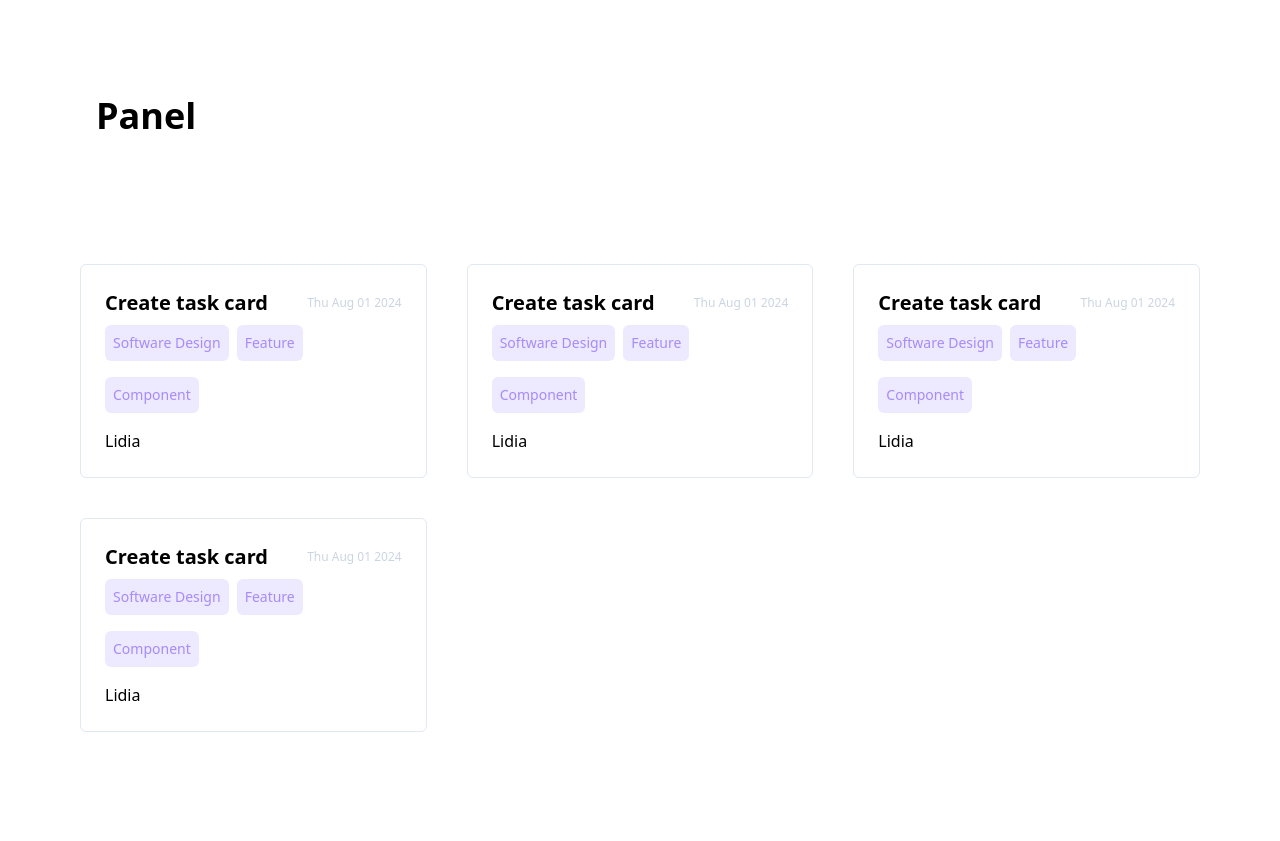
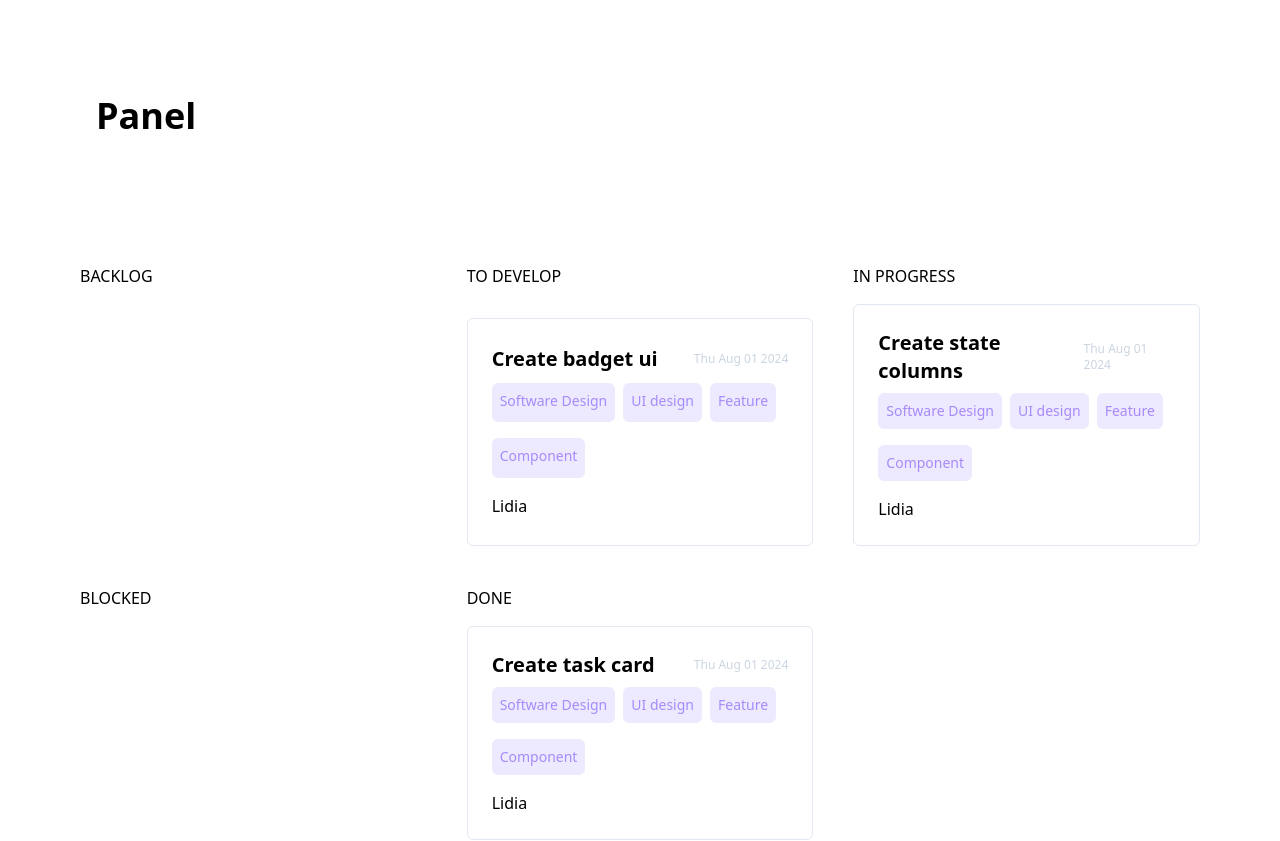
Before and after one commit to abluedev/vitodo, a React (Vite) app: page / in a window 1280 px wide. Shown: the top 841 px of the page. Before the commit the page ends 812 px from the top, so only its background shows below. Built offline with nearby package versions, Linux system fonts and the light colour scheme.

Commit message:
feat: create columns, organizer and state components

```diff
--- a/src/App.tsx
+++ b/src/App.tsx
@@ -1,9 +1,8 @@
 import './App.css'
 import {Header} from "./components/header/header.tsx";
 import {Title} from "./components/title/title.tsx";
-import {Card} from "./components/card/card.tsx";
-import {TaskComponent} from "./features/task/ui/task.component.tsx";
 import {Board} from "./components/board/board.tsx";
+import {Organizer} from "./features/Organizer/ui/organizer.tsx";
 
 function App() {
 
@@ -15,19 +14,28 @@ function App() {
             </Title>
         </Header>
         <section className="mt-28">
-            <Board>
+            <Board className="grid grid-cols-12 gap-10">
+                <Organizer></Organizer>
+
+                {/*<section className="col-span-12 md:col-span-6 lg:col-span-4 gap-2">
+                    <p className="uppercase">Todo</p>
                     <Card>
                         <TaskComponent title="Create task card" tags={['Software Design','Feature', 'Component']} date={new Date().toDateString()} inCharge={['Lidia']} />
                     </Card>
+                </section>
+                <section className="col-span-12 md:col-span-6 lg:col-span-4 gap-2">
+                    <p>In progress</p>
                     <Card>
                         <TaskComponent title="Create task card" tags={['Software Design','Feature', 'Component']} date={new Date().toDateString()} inCharge={['Lidia']} />
                     </Card>
+                </section>
+
+                <section className="col-span-12 md:col-span-6 lg:col-span-4 gap-2">
+                    <p> Done </p>
                     <Card>
                         <TaskComponent title="Create task card" tags={['Software Design','Feature', 'Component']} date={new Date().toDateString()} inCharge={['Lidia']} />
                     </Card>
-                <Card>
-                    <TaskComponent title="Create task card" tags={['Software Design','Feature', 'Component']} date={new Date().toDateString()} inCharge={['Lidia']} />
-                </Card>
+                   </section>*/}
             </Board>
 
         </section>
--- a/src/components/board/board.tsx
+++ b/src/components/board/board.tsx
@@ -1,7 +1,7 @@
-import {ReactNode} from "react";
+import {ComponentProps} from "../types.ts";
 
-export const Board = ({children }:{ children: ReactNode}) => {
-    return (<div className="grid grid-cols-12 gap-10">
+export const Board = ({className, children }:ComponentProps) => {
+    return (<div className={className}>
                 { children }
             </div>)
 }
--- /dev/null
+++ b/src/components/board/column/column.tsx
@@ -0,0 +1,7 @@
+import {ComponentProps} from "../../types.ts";
+
+export const Column = ({ className, children}: ComponentProps) => {
+    return (<section className={ className }>
+        { children }
+            </section>)
+}
--- a/src/components/card/card.tsx
+++ b/src/components/card/card.tsx
@@ -1,7 +1,7 @@
 import {ReactNode} from "react";
 
 export const Card = ({ children }: { children: ReactNode }) => {
-    return (<div className="p-6 border border-slate-200 rounded-md hover:border-slate-400 hover:cursor-pointer hover:bg-slate-50 flex flex-wrap gap-2 col-span-4">
+    return (<div className="p-6 border border-slate-200 rounded-md hover:border-slate-400 hover:cursor-pointer hover:bg-slate-50 flex flex-wrap gap-2">
         { children }
     </div>)
 }
--- /dev/null
+++ b/src/features/Organizer/ui/organizer.tsx
@@ -0,0 +1,25 @@
+import {Column} from "../../../components/board/column/column.tsx";
+import {Card} from "../../../components/card/card.tsx";
+import {TaskComponent} from "../../Task/ui/task.component.tsx";
+import {GetStates, StateProps} from "../../State/domain/State.ts";
+import {State} from "../../State/ui/state.component.tsx";
+import {GetTasks, Task} from "../../Task/domain/Task.ts";
+
+export const Organizer = () => {
+    return (
+        <>
+            { GetStates().map( (stateColumn: StateProps) => {
+                return (
+                    <Column className="col-span-12 md:col-span-6 lg:col-span-4 gap-4 flex flex-wrap gap">
+                        <State state={stateColumn} />
+                        { GetTasks().map(({title, state, date, tags, inCharge}: Task) => {
+                            return   stateColumn ===  state && <Card>
+                                <TaskComponent state={state} title={title} tags={tags} date={date} inCharge={inCharge} />
+                            </Card>
+                            })}
+                    </Column>
+                )
+            })}
+        </>
+    )
+}
--- /dev/null
+++ b/src/features/State/domain/State.ts
@@ -0,0 +1,6 @@
+export type StateProps = 'backlog' | 'to develop' | 'in progress' | 'blocked' |'done'
+
+
+export const GetStates = (): StateProps[] => {
+    return  ['backlog', 'to develop', 'in progress', 'blocked', 'done']
+}
--- /dev/null
+++ b/src/features/State/ui/state.component.tsx
@@ -0,0 +1,6 @@
+import {StateProps} from "../domain/State.ts";
+
+export const State = ({state}: { state: StateProps }) => {
+    return <p className="uppercase">{state}</p>
+
+}
--- /dev/null
+++ b/src/features/Task/domain/Task.ts
@@ -0,0 +1,43 @@
+import {StateProps} from "../../State/domain/State.ts";
+
+export interface Task {
+    title: string,
+    tags: string[],
+    date: string,
+    state: StateProps,
+    inCharge: string[]
+}
+
+
+export const GetTasks = (): Task[] => {
+    return [
+        {
+            title: 'Create task card',
+            tags: ['Software Design', 'UI design', 'Feature', 'Component'],
+            date: new Date().toDateString(),
+            state: 'done',
+            inCharge: ['Lidia']
+        },
+        {
+            title: 'Create state columns',
+            tags: ['Software Design', 'UI design', 'Feature', 'Component'],
+            date: new Date().toDateString(),
+            state: 'in progress',
+            inCharge: ['Lidia']
+        },
+        {
+            title: 'Create badget ui',
+            tags: ['Software Design', 'UI design', 'Feature', 'Component'],
+            date: new Date().toDateString(),
+            state: 'to develop',
+            inCharge: ['Lidia']
+        },
+        {
+            title: 'Create board',
+            tags: ['Software Design', 'UI design', 'Feature', 'Component'],
+            date: new Date().toDateString(),
+            state: 'done',
+            inCharge: ['Lidia']
+        }
+    ]
+}
--- a/src/features/task/ui/task.component.tsx
+++ b/src/features/Task/ui/task.component.tsx
@@ -1,9 +1,9 @@
 import {Task} from "../domain/Task.ts";
 
-export const TaskComponent = ( {title, date, tags, inCharge }: Task) => {
+export const TaskComponent = ( {state = 'to develop', title, date, tags, inCharge }: Task) => {
     return (
         <>
-            <div className="flex w-full items-center">
+            <div className="flex w-full items-center" data-testid={state}>
                 <p className="text-xl font-semibold">{title} </p>
                 <p className="text-xs ml-auto text-slate-300"> {date}</p>
             </div>
--- a/src/features/task/domain/Task.ts
+++ /dev/null
@@ -1,6 +0,0 @@
-export interface Task {
-    title: string,
-    tags: string[],
-    date: string,
-    inCharge: string[]
-}
```
Lines whose indentation alone changed are shown as unchanged.
